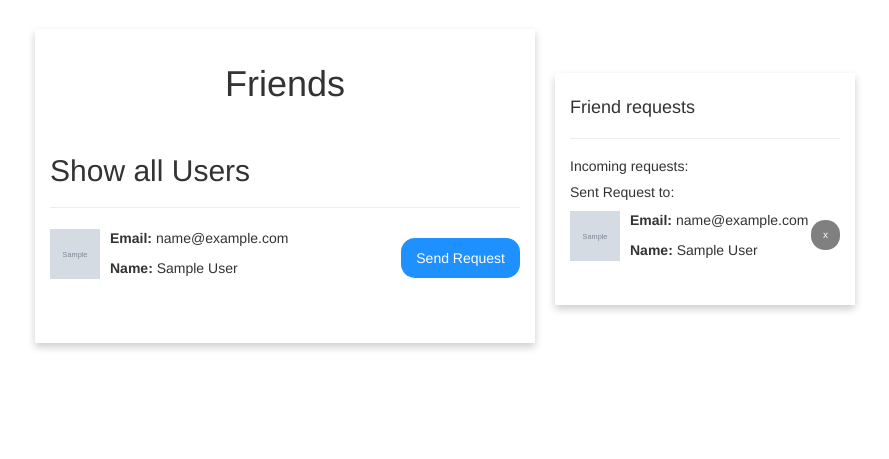
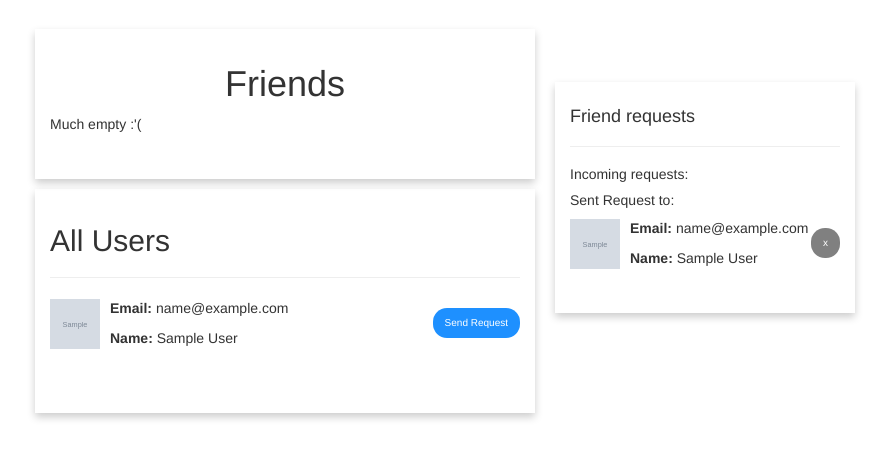
Before and after one commit to lotnee/Comp4920, a Flask app: page /friends in a window 1280 px wide. Shown: the part 51-510 px from the top of the page, without its empty margins (355-1244 px from the left). Run offline with Flask 2, Linux system fonts and the light colour scheme; a user stored in the database is signed in; grey boxes marked "Sample" are stand-in pictures; a database or web service that is not in the repository returns one stand-in record (values such as "Sample title"); some libraries are stand-ins or nearby versions.

Commit message:
edited friendui

```diff
--- a/app/templates/friend.html
+++ b/app/templates/friend.html
@@ -11,7 +11,6 @@
 .container{
    box-shadow: 0 4px 8px 0 rgba(0, 0, 0, 0.2);
 	padding:15px;
-	margin-top:60px;
 	max-width:500px;
 	text-align:left;
 	margin-top: 80px;
@@ -34,10 +33,11 @@ a.button {
    cursor: pointer;
    width: auto;
    border-radius: 14px;
-   padding: 10px 15px;
+   padding: 8px 12px;
    margin: 8px 0;
    float: right;
    margin-top:-50px;
+   font-size: 10px;
 }
 
 a.cancel {
@@ -59,10 +59,11 @@ a.accept {
    cursor: pointer;
    width: auto;
    border-radius: 14px;
-   padding: 10px 15px;
+   padding: 8px 12px;
    margin: 8px 0;
    float: right;
    margin-top:-50px;
+   font-size: 10px;
 }
 
 h1 {
@@ -99,29 +100,11 @@ h1 {
         <a href="{{url_for('delete_request', email=friend.email)}}"class="cancel">Delete Friend</a>
         <br />
       {% else %}
-        <!-- <p>Much empty :'(</p> -->
+        <p>Much empty :'(</p>
       {% endif %}
    {% endfor %}
    <br>
 
-
-   <!-- testing can be use for search-->
-   <h2>Show all Users</h2>
-   <hr class="w3-clear">
-   {% for user in users%}
-   		{% if user.email != current_user.email %}
-      <div class="detail">
-  			<p><b>Email:</b> {{user.email}}</p>
-  			<p><b>Name:</b> {{user.firstName}} {{user.lastName}}</p>
-      </div>
-        <img src="static/images/{{user.pictureDir}}" class="dp">
-         <a href="{{url_for('send_request', email=user.email)}}" class="button">Send Request</a>
-  			<br/>
-  			<br/>
-      {% else %}
-        <!-- <p>Much empty :'(</p> -->
-		  {% endif %}
-   {% endfor %}
     <div class ="container2">
        <h4>Friend requests</h4>
         <hr class="w3-clear">
@@ -133,7 +116,7 @@ h1 {
             </div>
             <img src="static/images/{{friend.pictureDir}}" class="dp">
           <a href="{{url_for('accept_request', email=friend.email)}}"class="accept">✓</a>
-      <a href="{{url_for('delete_request', email=friend.email)}}"class="cancel">x</a>
+          <a href="{{url_for('delete_request', email=friend.email)}}"class="cancel"></a>
           <br />
        {% endfor %}
        <h5>Sent Request to:</h5>
@@ -153,7 +136,25 @@ h1 {
        {% endfor %}
     </div>
    </div>
-
+<div class="container" style="margin-top: 10px;">
+   <!-- testing can be use for search-->
+   <h2>All Users</h2>
+   <hr class="w3-clear">
+   {% for user in users%}
+      {% if user.email != current_user.email %}
+      <div class="detail">
+        <p><b>Email:</b> {{user.email}}</p>
+        <p><b>Name:</b> {{user.firstName}} {{user.lastName}}</p>
+      </div>
+        <img src="static/images/{{user.pictureDir}}" class="dp">
+         <a href="{{url_for('send_request', email=user.email)}}" class="button">Send Request</a>
+        <br/>
+        <br/>
+      {% else %}
+        <!-- <p>Much empty :'(</p> -->
+      {% endif %}
+   {% endfor %}
+ </div>
 
 </body>
 {% endblock %}
```
Lines whose indentation alone changed are shown as unchanged.
